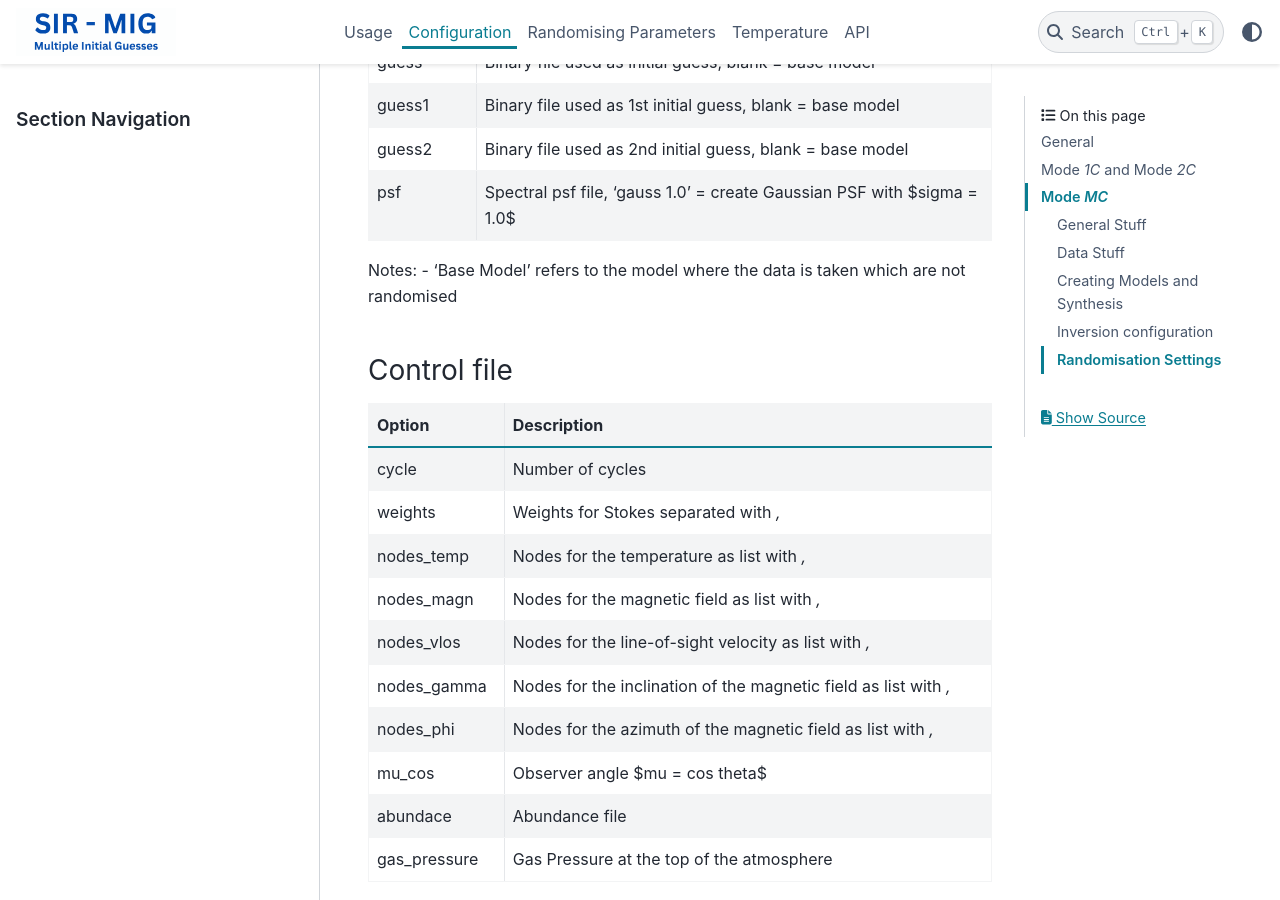
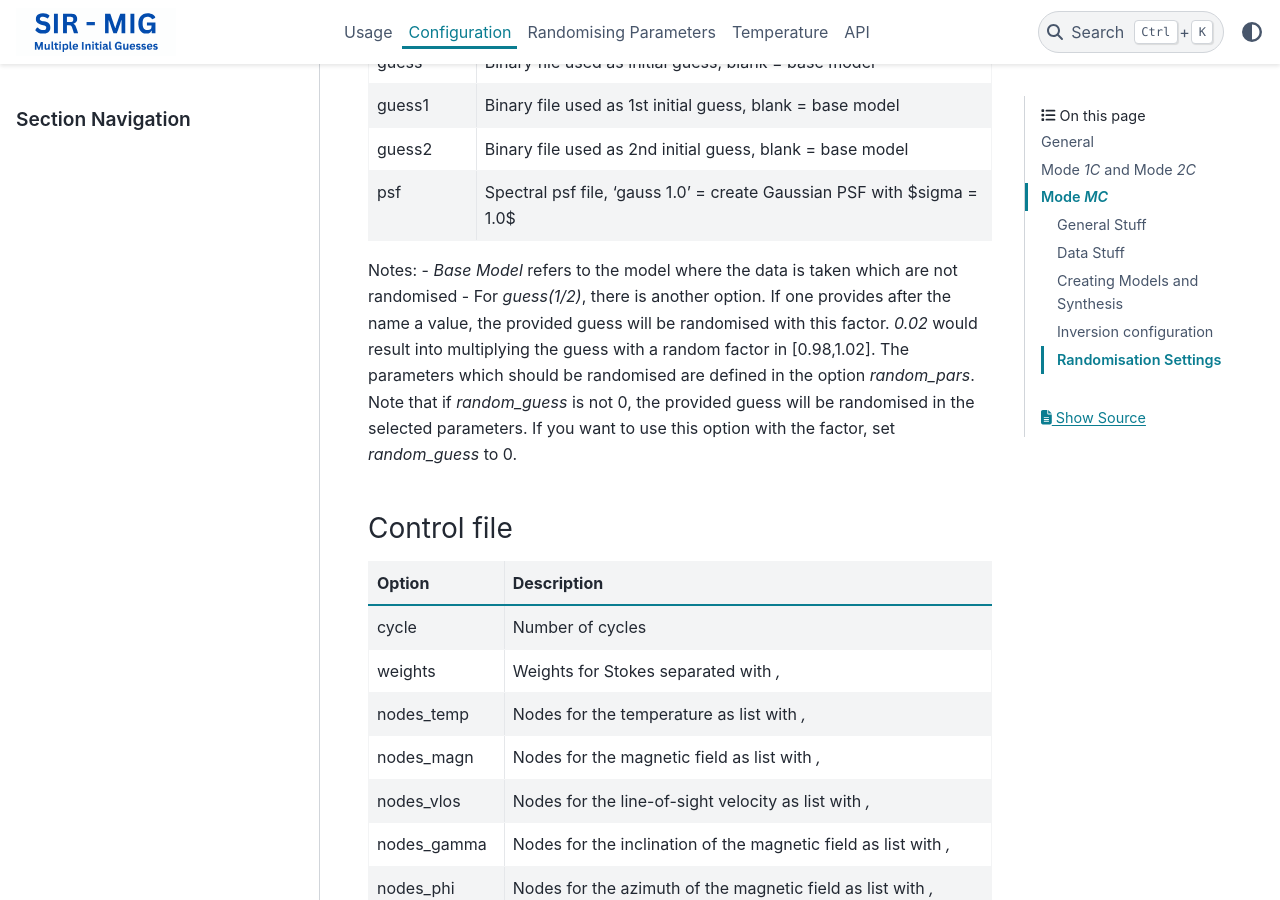
Before and after one commit to mosermike/sir-mig, a Sphinx documentation site: the page built from docs/source/config.rst, in a window 1280 px wide and 900 px high, scrolled down 2183 px. Built offline with Sphinx 7.4.7 and the PyData theme 0.15.4, drawn with Linux system fonts in a browser that asks for light colours.

Commit message:
[DOC] Added note about the factor for guess

```diff
--- a/docs/source/config.rst
+++ b/docs/source/config.rst
@@ -98,7 +98,8 @@ Inversion configuration
 
 
 Notes:
-- 'Base Model' refers to the model where the data is taken which are not randomised
+- `Base Model` refers to the model where the data is taken which are not randomised
+- For `guess(1/2)`, there is another option. If one provides after the name a value, the provided guess will be randomised with this factor. `0.02` would result into multiplying the guess with a random factor in [0.98,1.02]. The parameters which should be randomised are defined in the option `random_pars`. Note that if `random_guess` is not 0, the provided guess will be randomised in the selected parameters. If you want to use this option with the factor, set `random_guess` to 0.
 
 
 Control file
```
Also changed, not shown: 11 other files.
